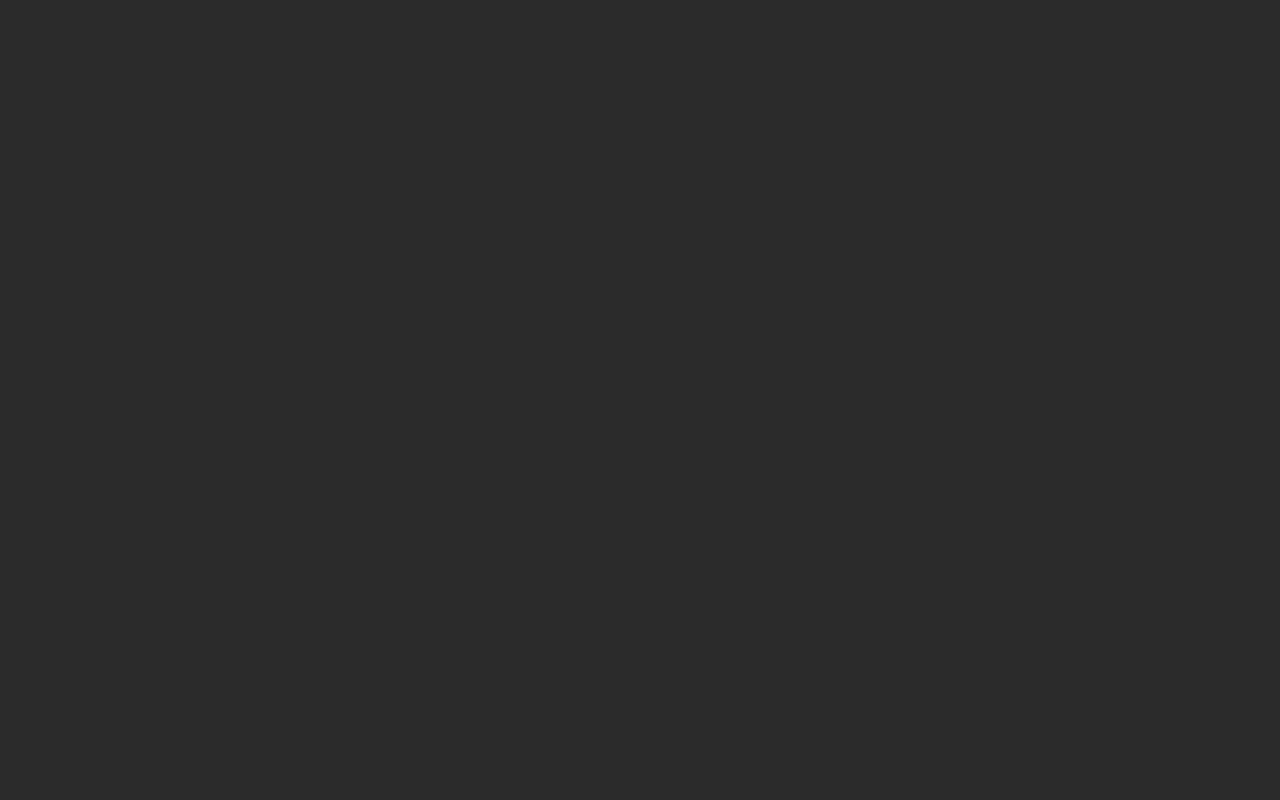
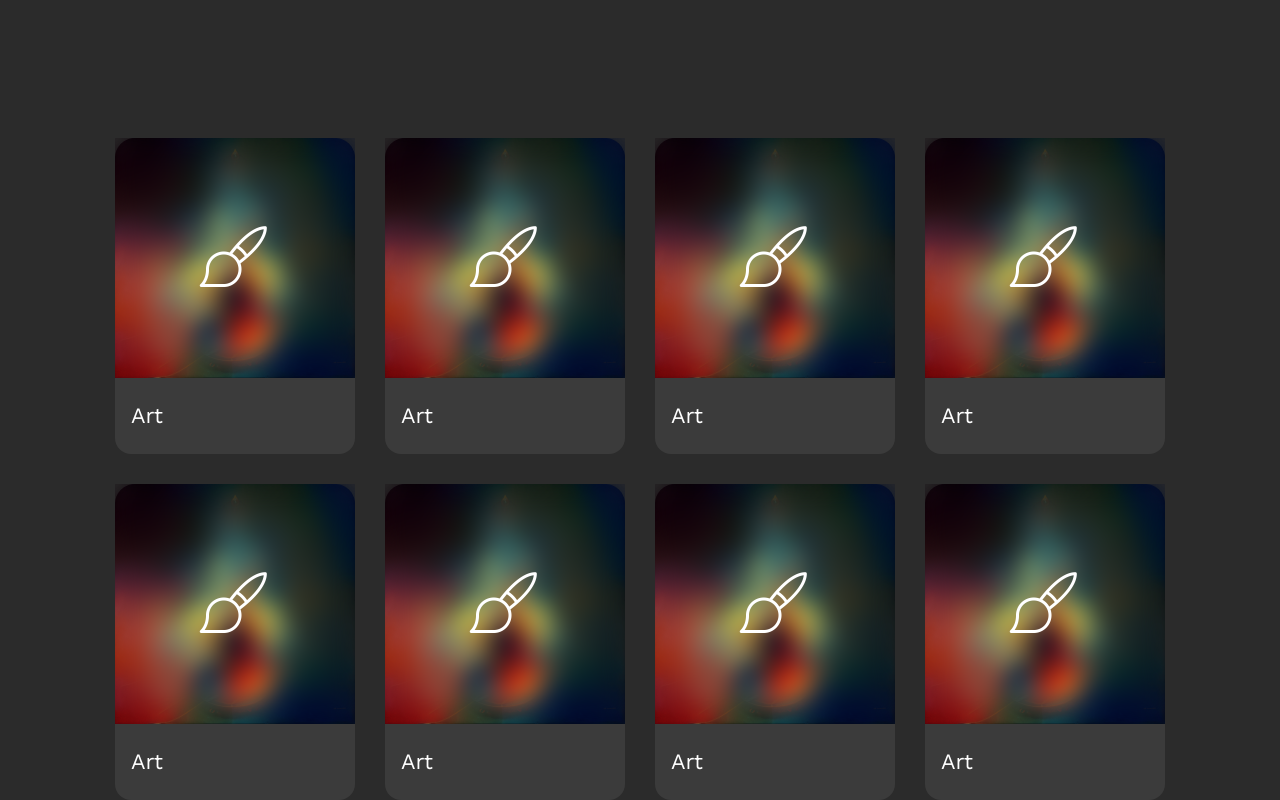
Before and after one commit to Long6695/nft-marketplace, a Next.js app: page / in a window 1280 px wide. Shown: the part 2628-3428 px from the top of the page. Before the commit the page ends 2526 px from the top, so only its background shows below. Built offline with nearby package versions, Linux system fonts and the light colour scheme.

Commit message:
feat:categories

```diff
--- /dev/null
+++ b/src/components/Home/Categories/UICategories.tsx
@@ -0,0 +1,15 @@
+import WrapperCards from '@/components/WrapperCards'
+import React from 'react'
+import UICategory from './UICategory'
+
+const UICategories = (): JSX.Element => {
+  return (
+    <WrapperCards>
+      {Array.from({ length: 8 }, (_, idx: number) => (
+        <UICategory key={idx} />
+      ))}
+    </WrapperCards>
+  )
+}
+
+export default UICategories
--- /dev/null
+++ b/src/components/Home/Categories/UICategory.tsx
@@ -0,0 +1,33 @@
+import { UIText } from '@/components/Text/UIText'
+import { useMediaQuery } from '@/hooks/useMediaQuery'
+import Image from 'next/image'
+import React from 'react'
+
+const UICategory = (): JSX.Element => {
+  const { isDesktop } = useMediaQuery()
+  return (
+    <div className="flex flex-col rounded-t-lg w-[150px] h-[209px] desktop:w-[240px] desktop:h-[316px]">
+      <div className="relative">
+        <Image
+          src="/images/category.png"
+          width={isDesktop ? 240 : 150}
+          height={isDesktop ? 240 : 150}
+          alt="category"
+        />
+        <div className="flex items-center justify-center absolute top-0 left-0 bottom-0 right-0  backdrop-blur-md">
+          <Image
+            src="/images/paint-brush.png"
+            width={80}
+            height={80}
+            alt="category"
+          />
+        </div>
+      </div>
+      <div className="flex items-center justify-start rounded-b-2xl bg-black-color-secondary h-full py-2 px-4">
+        <UIText text="Art" />
+      </div>
+    </div>
+  )
+}
+
+export default UICategory
--- a/src/components/Home/Creators/UICreators.tsx
+++ b/src/components/Home/Creators/UICreators.tsx
@@ -1,3 +1,4 @@
+import WrapperCards from '@/components/WrapperCards'
 import { useMediaQuery } from '@/hooks/useMediaQuery'
 import React from 'react'
 import UIButton from '../../Button/UIButton'
@@ -32,7 +33,7 @@ const UICreators = (): JSX.Element => {
           </div>
         )}
       </div>
-      <div className="flex flex-wrap items-center justify-center gap-[30px] mt-10 tablet:mt-20">
+      <WrapperCards>
         {Array.from({ length: isDesktop ? 12 : 6 }, (_, idx) => {
           return isDesktop ? (
             <UICardCreator key={idx} order={idx + 1} />
@@ -40,7 +41,7 @@ const UICreators = (): JSX.Element => {
             <UICardCreatorMobile key={idx} order={idx + 1} />
           )
         })}
-      </div>
+      </WrapperCards>
       {isMobile && <div className="w-full mt-10">{renderButtonAction()}</div>}
     </div>
   )
--- /dev/null
+++ b/src/components/WrapperCards.tsx
@@ -0,0 +1,15 @@
+import React from 'react'
+
+const WrapperCards = ({
+  children,
+}: {
+  children: React.ReactNode
+}): JSX.Element => {
+  return (
+    <div className="flex flex-wrap items-center justify-center gap-[30px] mt-10 tablet:mt-20">
+      {children}
+    </div>
+  )
+}
+
+export default WrapperCards
--- a/src/pages/index.tsx
+++ b/src/pages/index.tsx
@@ -2,6 +2,7 @@ import React from 'react'
 import UIHeroSection from '@/components/Home/HeroSection/UIHeroSection'
 import UITrendingCollection from '@/components/Home/Trending/UITrendingCollection'
 import UICreators from '@/components/Home/Creators/UICreators'
+import UICategories from '@/components/Home/Categories/UICategories'
 
 export default function Home(): JSX.Element {
   return (
@@ -9,6 +10,7 @@ export default function Home(): JSX.Element {
       <UIHeroSection />
       <UITrendingCollection />
       <UICreators />
+      <UICategories />
     </div>
   )
 }
```
Also changed, not shown: public/images/category.png (added), public/images/paint-brush.png (added).
